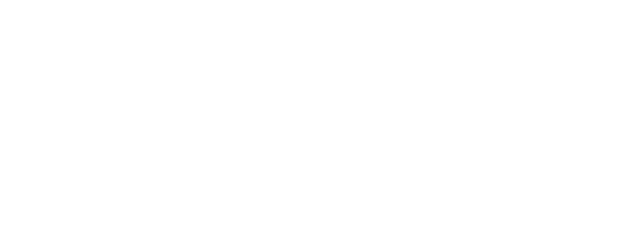
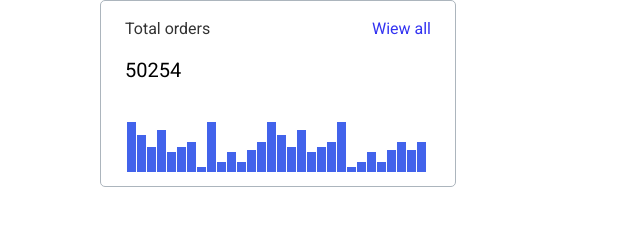
Before and after one commit to js-tasks-ru/htmlcss-20231027_nikita-yudin, a website: page 04-lection2/01-histogram/index.html in a window 1280 px wide. Shown: the whole page, without its empty margins (0-640 px from the left). Drawn offline with Linux system fonts and the light colour scheme.

Commit message:
сделал гистограмму

```diff
--- a/04-lection2/01-histogram/histogram.css
+++ b/04-lection2/01-histogram/histogram.css
@@ -0,0 +1,39 @@
+.diagram {
+    display: inline-block;
+    border-radius: 5px;
+    width: 100%;
+    max-width: 354px;
+    max-height: 185px;
+    border: 1px solid var(--grey-3);
+    margin-left: 100px;
+}
+.graph {
+    height: 50px;
+    align-items: baseline;
+    display: flex;
+    margin: 39px 29px 15px 26px;
+    gap: 1px;
+}
+.graph__item:hover {
+    cursor: pointer;
+}
+.graph__item {
+    width: 9px;
+    background-color: #4263EB;
+}
+.top{
+    margin: 0 24px;
+    display: flex;
+    justify-content: space-between;
+    align-items: center;
+}
+.title__M {
+    text-decoration: none;
+}
+.title_S {
+    margin: 0;
+    margin-left: 24px;
+}
+.title_M {
+    opacity: 0.8;
+}
--- a/04-lection2/01-histogram/index.html
+++ b/04-lection2/01-histogram/index.html
@@ -3,9 +3,48 @@
 <html lang="ru">
     <head>
         <link rel="stylesheet" href="../../assets/css/main.css">
+        <link rel="stylesheet" href="/assets/css/normalize.css">
         <link rel="stylesheet" href="./histogram.css">
     </head>
     <body>
-
+        <span class="diagram">
+            <div class="top">
+            <p class="title_M">Total orders</p>
+            <a href="#" class="title_M title__M">Wiew all</a>
+            </div>
+            <h4 class="title_S">50254</h4>
+            <div class="graph">
+                <div class="graph__item" style="height:100%"></div>
+                <div class="graph__item" style="height:75%"></div>
+                <div class="graph__item" style="height:50%"></div>
+                <div class="graph__item" style="height:85%"></div>
+                <div class="graph__item" style="height:40%"></div>
+                <div class="graph__item" style="height:50%"></div>
+                <div class="graph__item" style="height:60%"></div>
+                <div class="graph__item" style="height:10%"></div>
+                <div class="graph__item" style="height:100%"></div>
+                <div class="graph__item" style="height:20%"></div>
+                <div class="graph__item" style="height:40%"></div>
+                <div class="graph__item" style="height:20%"></div>
+                <div class="graph__item" style="height:45%"></div>
+                <div class="graph__item" style="height:60%"></div>
+                <div class="graph__item" style="height:100%"></div>
+                <div class="graph__item" style="height:75%"></div>
+                <div class="graph__item" style="height:50%"></div>
+                <div class="graph__item" style="height:85%"></div>
+                <div class="graph__item" style="height:40%"></div>
+                <div class="graph__item" style="height:50%"></div>
+                <div class="graph__item" style="height:60%"></div>
+                <div class="graph__item" style="height:100%"></div>
+                <div class="graph__item" style="height:10%"></div>
+                <div class="graph__item" style="height:20%"></div>
+                <div class="graph__item" style="height:40%"></div>
+                <div class="graph__item" style="height:20%"></div>
+                <div class="graph__item" style="height:45%"></div>
+                <div class="graph__item" style="height:60%"></div>
+                <div class="graph__item" style="height:45%"></div>
+                <div class="graph__item" style="height:60%"></div>
+            </div>
+        </span>
     </body>
 </html>
--- a/assets/css/main.css
+++ b/assets/css/main.css
@@ -42,3 +42,15 @@
     font-weight: 500;
     line-height: 48px;
 }
+.title_M {
+    font-size: 16px;
+    font-style: normal;
+    font-weight: 400;
+    line-height: 24px;
+}
+.title_S {
+    font-size: 20px;
+    font-style: normal;
+    font-weight: 400;
+    line-height: 26px;
+}
```
